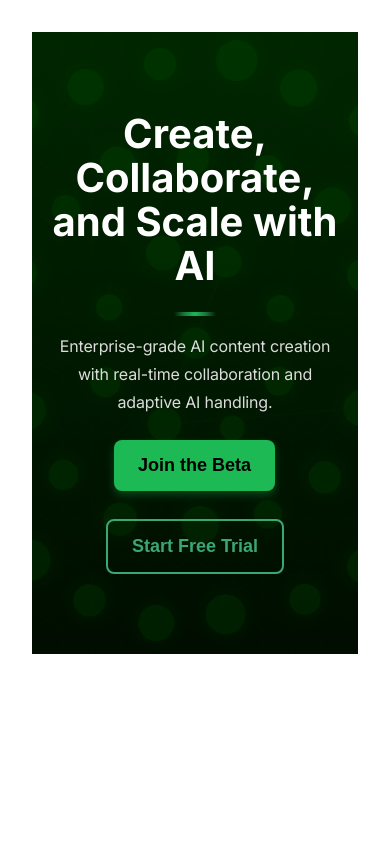
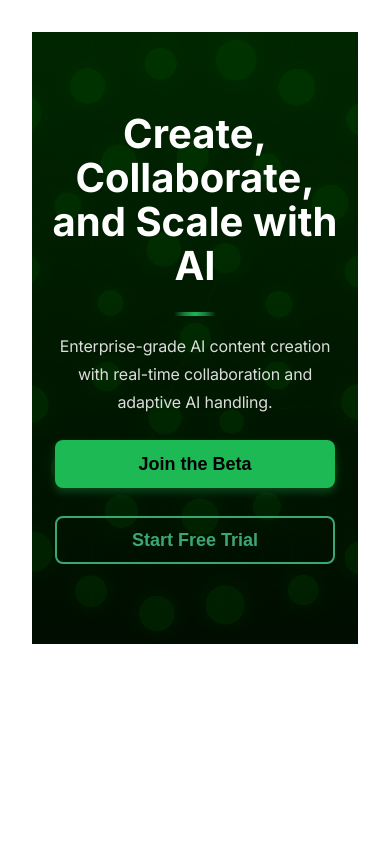
Before and after one commit to jschibelli/snyaplyai-landing, a Next.js app: page / in a window 390 px wide. Shown: the top 842 px of the page. Built offline with nearby package versions, Linux system fonts and the light colour scheme.

Commit message:
Refactor FinalCTA layout for improved mobile responsiveness; enhance Footer with social media icons and current year display; update button styles for consistency across components

```diff
--- a/app/components/FinalCTA.tsx
+++ b/app/components/FinalCTA.tsx
@@ -1,7 +1,7 @@
 export default function FinalCTA() {
   return (
     <section className="text-center py-10">
-      <div className="space-x-4">
+      <div className="flex flex-col items-center gap-6">
         <button className="primary-cta" aria-label="Join the SynaplyAI Beta">
           Join the Beta
         </button>
@@ -9,7 +9,6 @@ export default function FinalCTA() {
           Start Free Trial
         </button>
       </div>
-      {/* Remove the sticky CTA button */}
     </section>
   );
 }
--- a/app/components/Footer.tsx
+++ b/app/components/Footer.tsx
@@ -1,14 +1,30 @@
+import { FontAwesomeIcon } from '@fortawesome/react-fontawesome';
+import { faLinkedinIn, faThreads, faFacebookF } from '@fortawesome/free-brands-svg-icons';
+
 export default function Footer() {
+  const currentYear = new Date().getFullYear();
+
   return (
     <footer className="text-center py-10">
       <ul className="space-y-2">
         <li><a href="#" className="hover:underline">Product Overview</a></li>
         <li><a href="#" className="hover:underline">Privacy Policy</a></li>
         <li><a href="#" className="hover:underline">Terms of Service</a></li>
-        <li><a href="#" className="hover:underline">LinkedIn</a></li>
-        <li><a href="#" className="hover:underline">Threads</a></li>
-        <li><a href="#" className="hover:underline">Facebook</a></li>
       </ul>
+      <div className="flex justify-center gap-6 mt-6">
+        <a href="#" className="social-link" aria-label="LinkedIn">
+          <FontAwesomeIcon icon={faLinkedinIn} className="w-5 h-5" />
+        </a>
+        <a href="#" className="social-link" aria-label="Threads">
+          <FontAwesomeIcon icon={faThreads} className="w-5 h-5" />
+        </a>
+        <a href="#" className="social-link" aria-label="Facebook">
+          <FontAwesomeIcon icon={faFacebookF} className="w-5 h-5" />
+        </a>
+      </div>
+      <div className="text-gray-400 text-sm mt-8">
+        © {currentYear} SynaplyAI. All rights reserved.
+      </div>
     </footer>
   );
 }
--- a/app/globals.css
+++ b/app/globals.css
@@ -139,16 +139,26 @@ body {
   }
 }
 
-/* Button styling - updated colors */
-.primary-cta {
-  background-color: #1DB954; /* Deep emerald green */
-  color: #000000; /* Black text for contrast */
+/* Button base styling - update sizing for all buttons */
+.primary-cta,
+.secondary-cta {
   padding: 12px 24px;
-  font-size: 1.125rem;
+  font-size: 1.125rem; /* 18px */
   font-weight: 600;
   border-radius: 8px;
+  min-width: 160px; /* Ensure minimum width is consistent */
+  height: 48px; /* Fixed height for all buttons */
+  display: inline-flex;
+  align-items: center;
+  justify-content: center;
+  text-align: center;
+}
+
+/* Primary CTA specific styling */
+.primary-cta {
+  background-color: #1DB954;
+  color: #000000;
   box-shadow: 0 4px 8px rgba(29, 185, 84, 0.3);
-  transition: all 0.3s ease;
   border: none;
 }
 
@@ -164,22 +174,26 @@ body {
   }
 }
 
-/* Update secondary CTA (Start Your Free Trial) */
+/* Secondary CTA specific styling */
 .secondary-cta {
   background-color: transparent;
-  border: 2px solid #3BA776; /* Muted sage green */
+  border: 2px solid #3BA776;
   color: #3BA776;
-  padding: 12px 24px;
-  font-size: 1.125rem;
-  font-weight: 600;
-  border-radius: 8px;
-  transition: all 0.3s ease;
 }
 
 .secondary-cta:hover {
   border-color: #2d8f5c; /* Slightly darker shade */
   color: #2d8f5c;
   transform: translateY(-2px); /* Button lifts */
+}
+
+/* Media query for mobile adjustments */
+@media (max-width: 768px) {
+  .primary-cta,
+  .secondary-cta {
+    width: 100%; /* Full width on mobile */
+    max-width: 280px; /* Maximum width to maintain readability */
+  }
 }
 
 /* Problem-solution section styling */
@@ -878,3 +892,17 @@ body {
     box-shadow: 0 6px 12px rgba(34, 197, 94, 0.2);
   }
 }
+
+/* Final CTA mobile spacing */
+@media (max-width: 768px) {
+  .space-x-4 {
+    display: flex;
+    flex-direction: column;
+    gap: 24px; /* Increased from 16px to 24px for more spacing between buttons */
+  }
+
+  /* Remove the horizontal spacing that space-x-4 adds */
+  .space-x-4 > * + * {
+    margin-left: 0;
+  }
+}
--- a/package.json
+++ b/package.json
@@ -11,6 +11,7 @@
   },
   "dependencies": {
     "@fortawesome/fontawesome-svg-core": "6.7.2",
+    "@fortawesome/free-brands-svg-icons": "^6.7.2",
     "@fortawesome/free-solid-svg-icons": "6.7.2",
     "@fortawesome/react-fontawesome": "0.2.2",
     "autoprefixer": "10.4.14",
```
Also changed, not shown: 1 other file (tests, documents, lock files or other folders).
